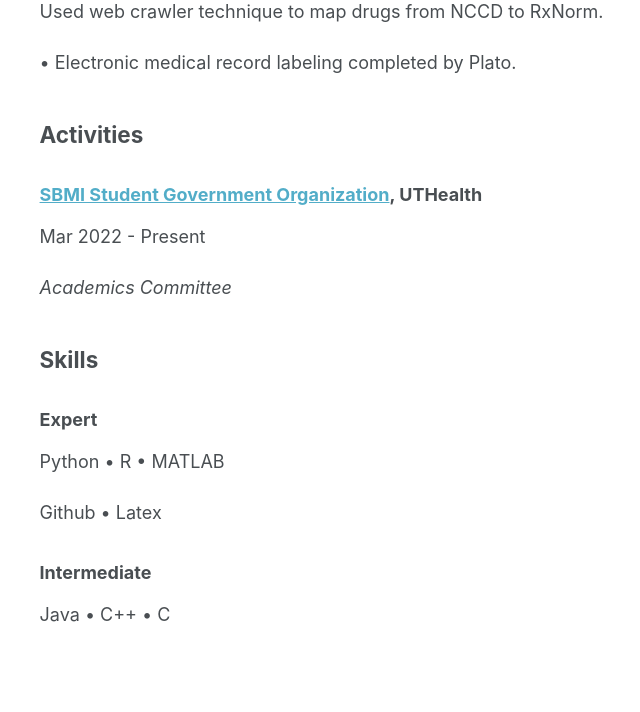
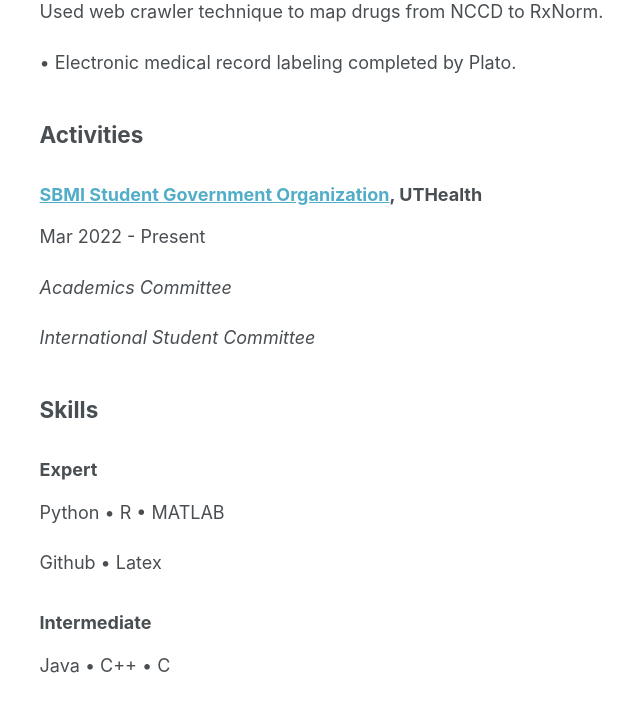
Before and after one commit to BingyuMao/BingyuMao.github.io, a Jekyll site: the page built from _pages/cv.md, in a window 1280 px wide and 900 px high, scrolled down 2232 px. Shown: the top 712 px of the window, without its empty margins (242-882 px from the left). Built offline with Jekyll 4.4.1, drawn with Linux system fonts in a browser that asks for light colours.

Commit message:
Update cv.md

```diff
--- a/_pages/cv.md
+++ b/_pages/cv.md
@@ -93,6 +93,8 @@ Mar 2022 - Present
 
 *Academics Committee*
 
+*International Student Committee*
+
 ## Skills
 
 ### Expert
```
